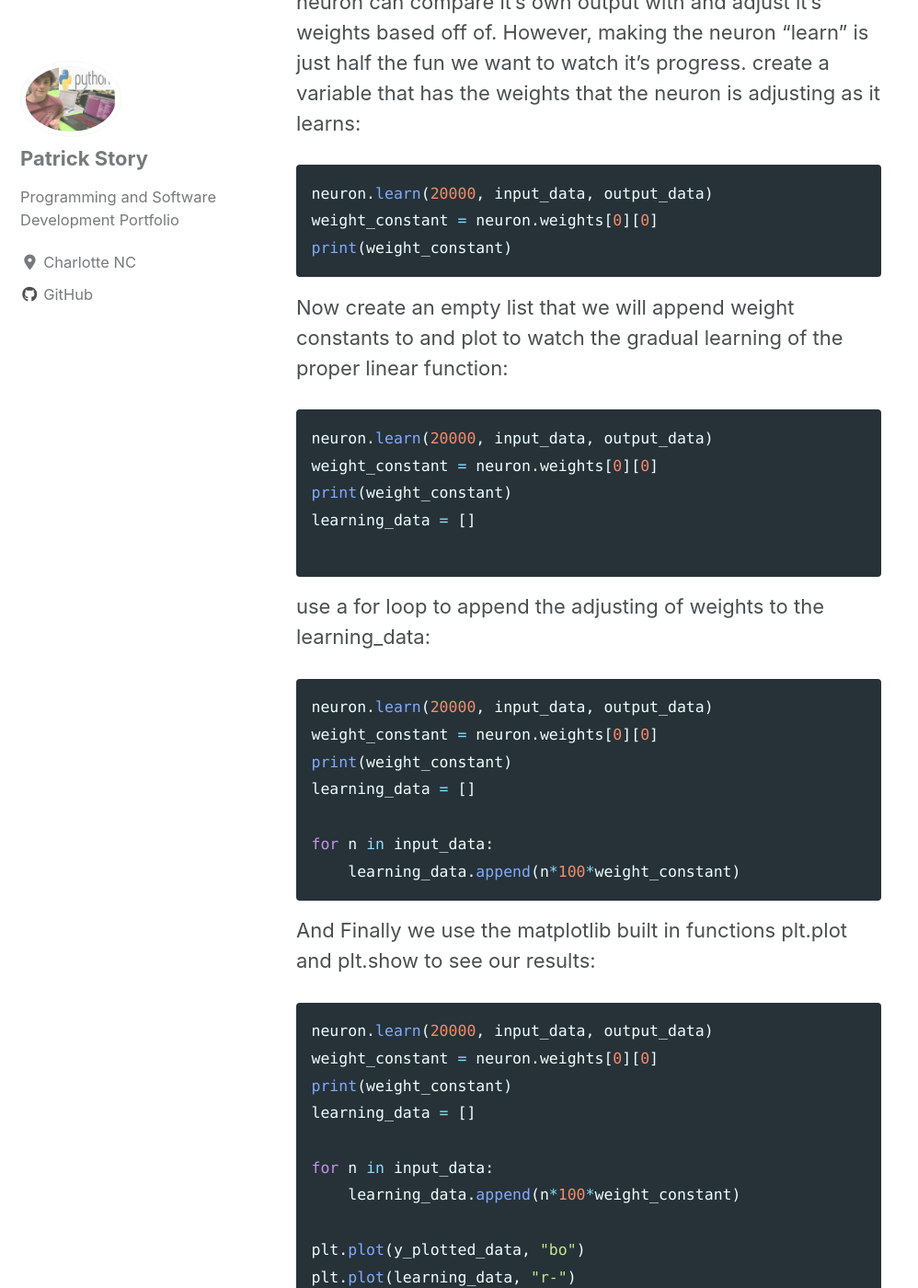
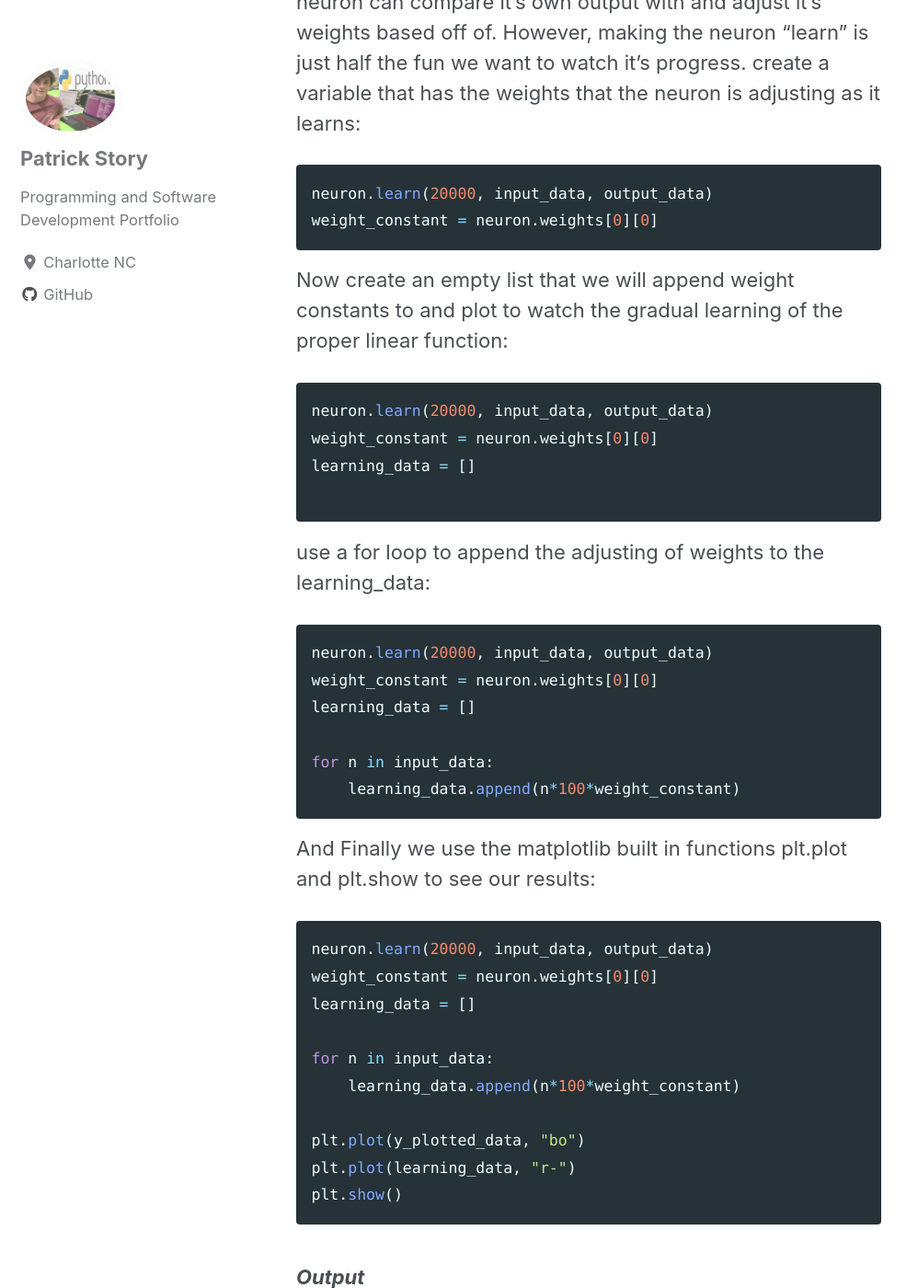
Before and after one commit to Patchyst/Patchyst.github.io, a Jekyll site: the page built from _posts/2019-08-15-My_First_Machine_Learning_Model.md, in a window 1280 px wide and 1400 px high, scrolled down 14088 px. Shown: the whole window at 92% size, without its empty margins (0-998 px from the left). Built offline with Jekyll 4.4.1, drawn with Linux system fonts in a browser that asks for light colours; cached includes are drawn as plain includes; nearby versions of some CDN libraries.

Commit message:
updating build a neuron

````diff
--- a/_posts/2019-08-15-My_First_Machine_Learning_Model.md
+++ b/_posts/2019-08-15-My_First_Machine_Learning_Model.md
@@ -275,13 +275,11 @@ As you can see we are entering the parameters that we initialized while making t
 ```python
 neuron.learn(20000, input_data, output_data)
 weight_constant = neuron.weights[0][0]
-print(weight_constant)
 ```
 Now create an empty list that we will append weight constants to and plot to watch the gradual learning of the proper linear function:
 ```python
 neuron.learn(20000, input_data, output_data)
 weight_constant = neuron.weights[0][0]
-print(weight_constant)
 learning_data = []
 
 ```
@@ -289,7 +287,6 @@ use a for loop to append the adjusting of weights to the learning_data:
 ```python
 neuron.learn(20000, input_data, output_data)
 weight_constant = neuron.weights[0][0]
-print(weight_constant)
 learning_data = []
 
 for n in input_data:
@@ -299,7 +296,6 @@ And Finally we use the matplotlib built in functions plt.plot and plt.show to se
 ```python
 neuron.learn(20000, input_data, output_data)
 weight_constant = neuron.weights[0][0]
-print(weight_constant)
 learning_data = []
 
 for n in input_data:
````
